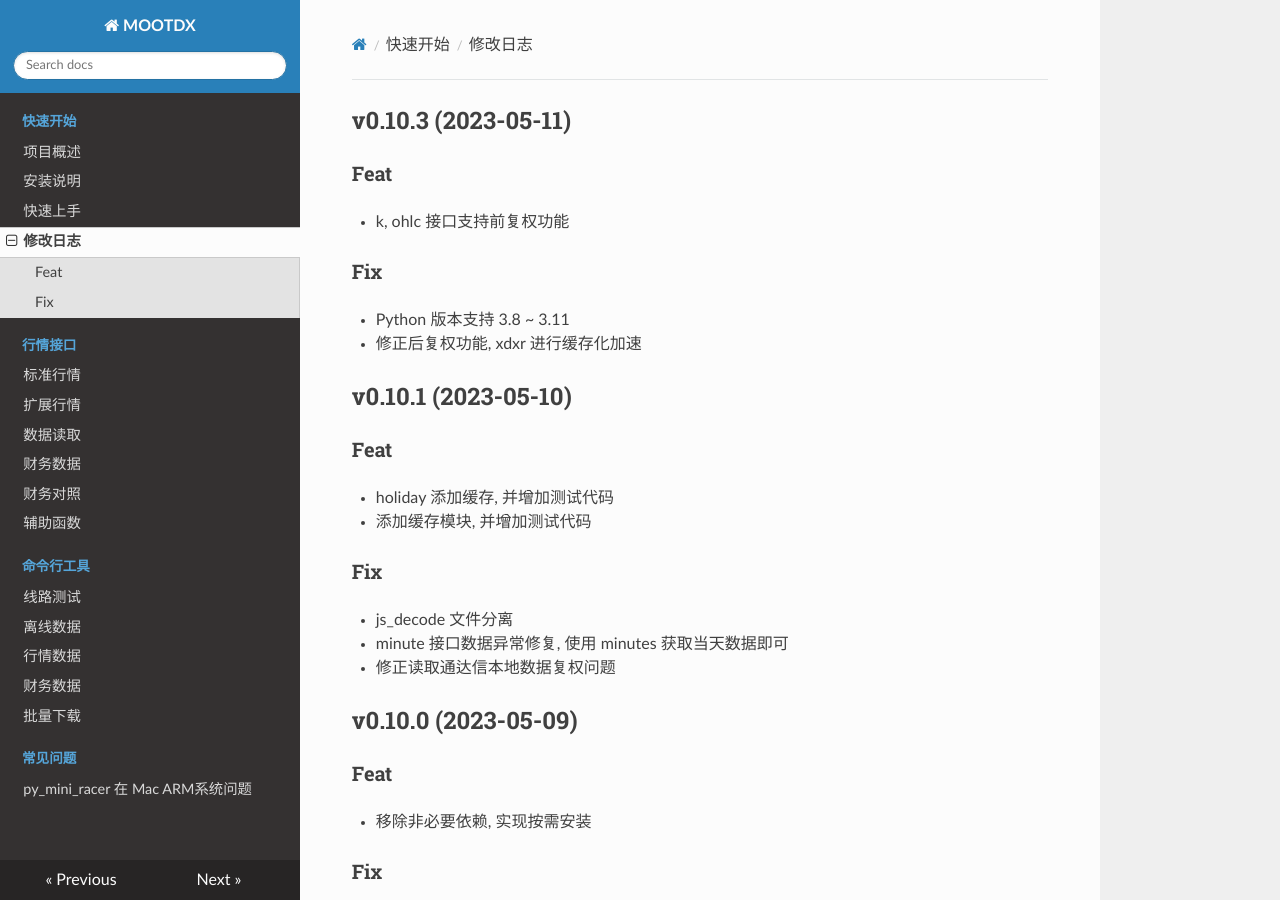
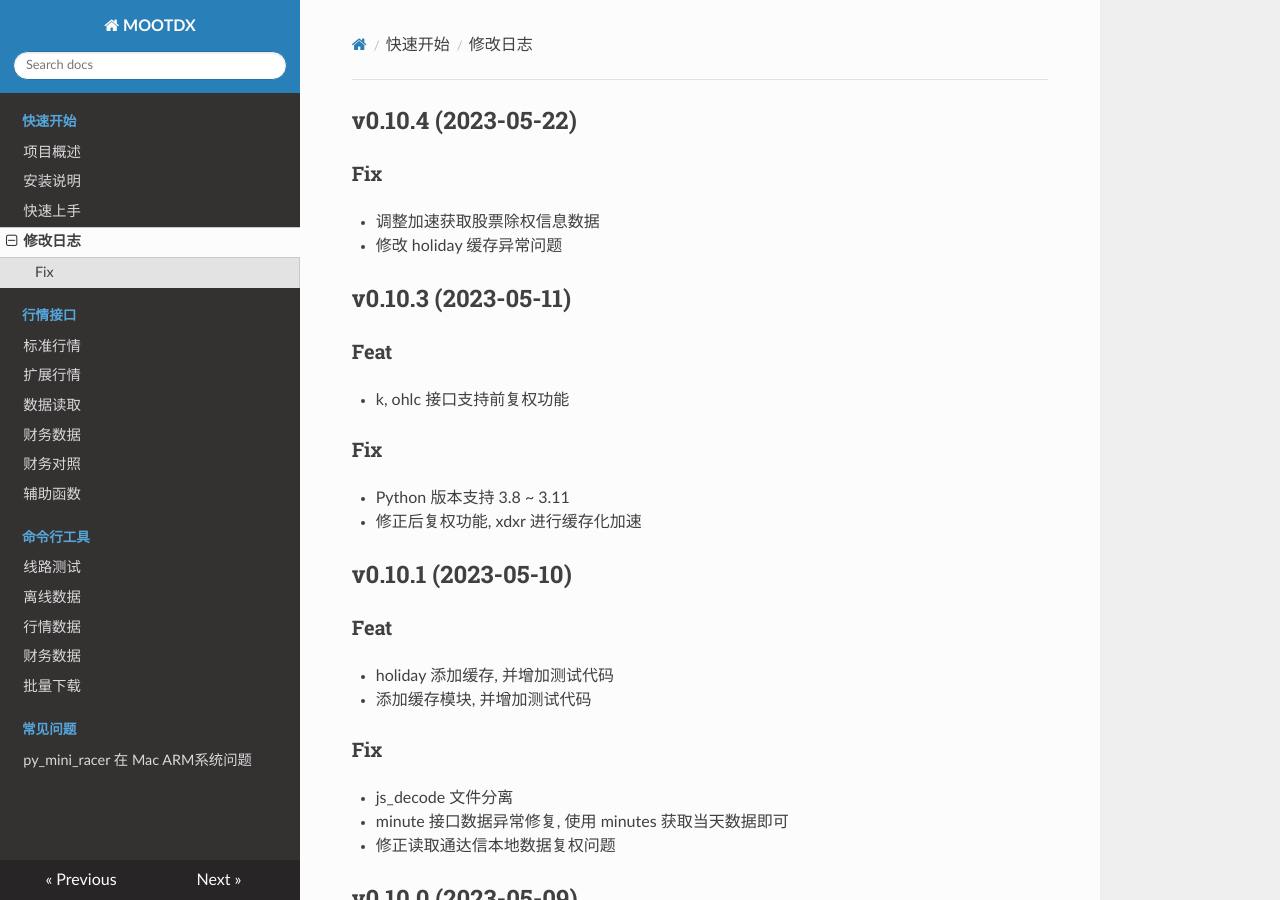
Before and after one commit to mootdx/mootdx, an MkDocs documentation site: the page built from docs/chlog.md, in a window 1280 px wide and 900 px high. Built offline with MkDocs 1.6.1, drawn with Linux system fonts in a browser that asks for light colours; nearby versions of some CDN libraries.

```diff
--- a/docs/chlog.md
+++ b/docs/chlog.md
@@ -1,3 +1,10 @@
+## v0.10.4 (2023-05-22)
+
+### Fix
+
+- 调整加速获取股票除权信息数据
+- 修改 holiday 缓存异常问题
+
 ## v0.10.3 (2023-05-11)
 
 ### Feat
--- a/mootdx/__init__.py
+++ b/mootdx/__init__.py
@@ -5,5 +5,5 @@ from mootdx.consts import HQ_HOSTS
 from mootdx.server import server
 from mootdx.utils import get_config_path
 
-__version__ = '0.10.3'
+__version__ = '0.10.4'
 __author__ = 'bopo.wang <ibopo@126.com>'
--- a/pyproject.toml
+++ b/pyproject.toml
@@ -1,6 +1,6 @@
 [tool.poetry]
 name = "mootdx"
-version = "0.10.3"
+version = "0.10.4"
 description = "通达信数据读取接口."
 authors = ["bopo <ibopo@126.com>"]
 readme = "README.md"
```
Also changed, not shown: 1 other file.
